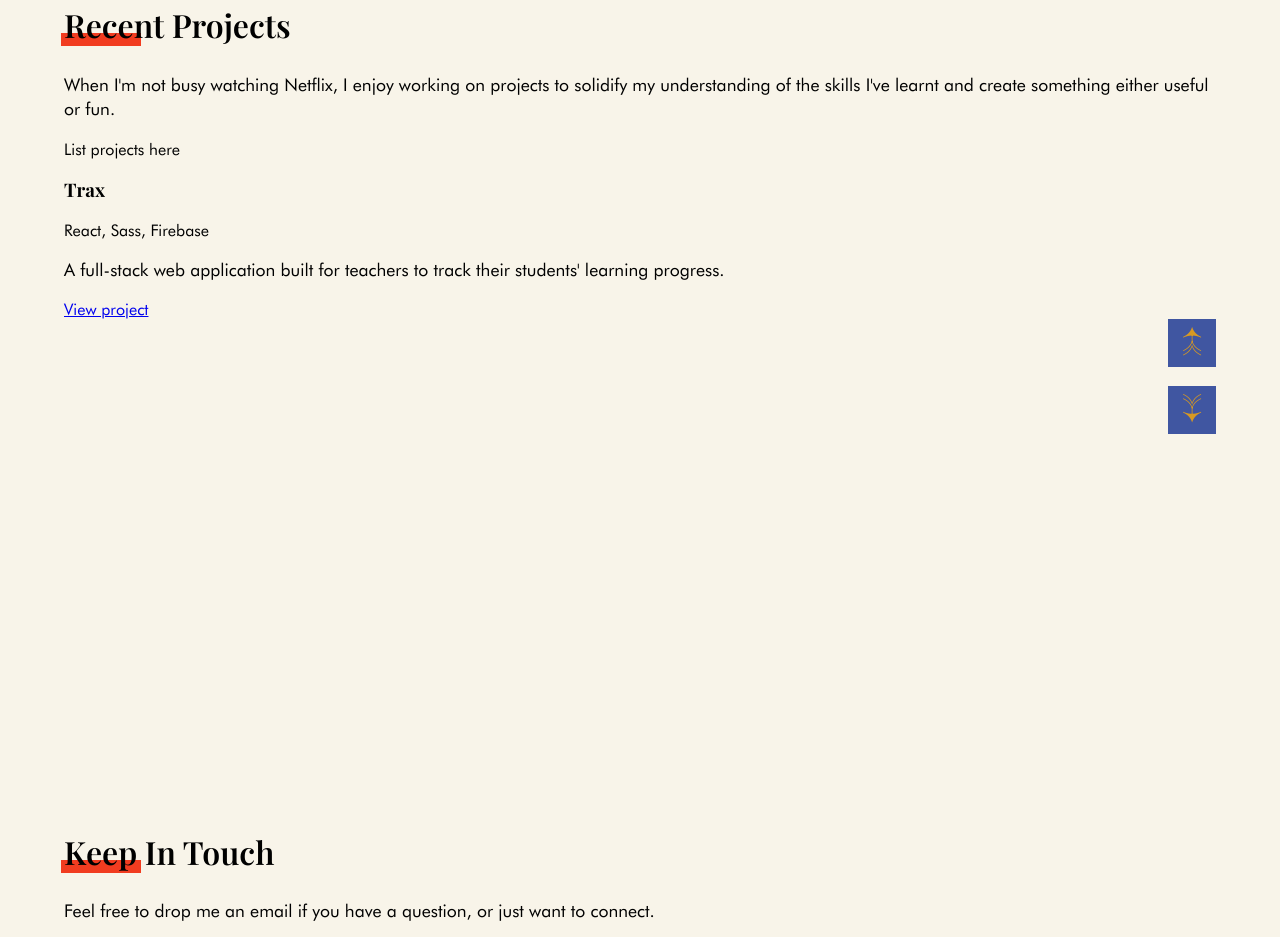
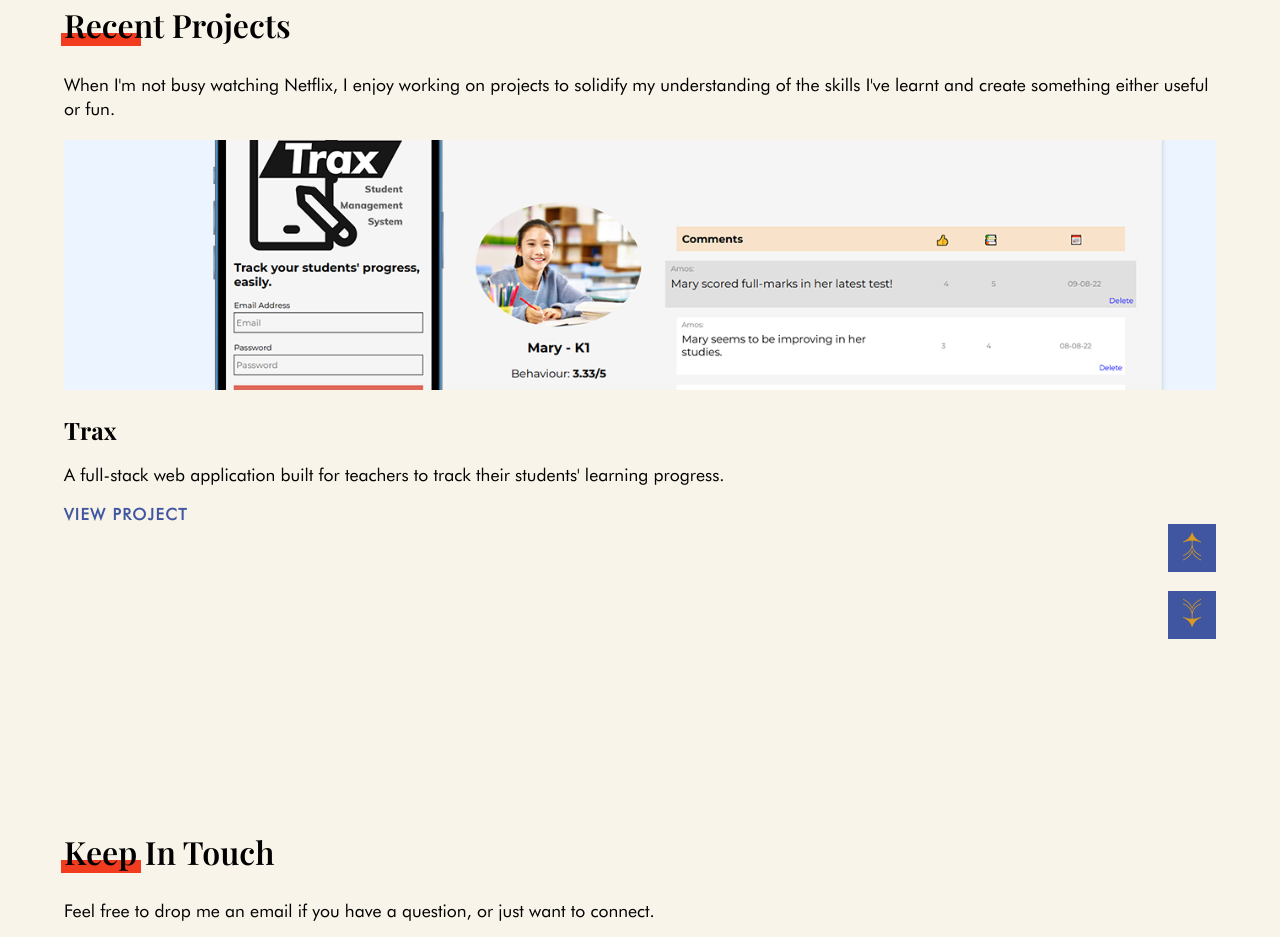
Before and after one commit to atyhamos/gatsby-portfolio, a Gatsby site: page / in a window 1280 px wide. Shown: the part 1650-2587 px from the top of the page. Built offline with nearby package versions, Linux system fonts and the light colour scheme; Gatsby itself is replaced by a stand-in of ours.

Commit message:
Add project component

```diff
--- a/src/components/Project/Project.component.jsx
+++ b/src/components/Project/Project.component.jsx
@@ -1,8 +1,42 @@
-import React from 'react'
+import React, { useState } from 'react'
+import { motion } from 'framer-motion'
 import './Project.component.scss'
+import Highlight from '../Highlight/Highlight.component'
 
-const Project = () => {
-  return <div>Project</div>
+const Project = ({ ...props }) => {
+  const [isFocus, setIsFocus] = useState(false)
+  const handleFocus = (focus) => {
+    if (isFocus !== focus) setIsFocus(focus)
+  }
+  const { pageLink, imageClass, title, description } = props
+  return (
+    <motion.div
+      initial={{ opacity: 0 }}
+      whileInView={{ opacity: 1 }}
+      viewport={{ once: false, amount: 0.3 }}
+      transition={{ duration: 1.5 }}
+      className='project-container'
+    >
+      <a
+        href={pageLink}
+        onMouseOver={() => handleFocus(true)}
+        onMouseOut={() => handleFocus(false)}
+        onFocus={() => handleFocus(true)}
+        onBlur={() => handleFocus(false)}
+      >
+        <div className={`project-image ${imageClass}`} />
+        <h3>{title}</h3>
+      </a>
+      <p>{description}</p>
+      <a href={pageLink} className='view-link'>
+        {isFocus ? (
+          <Highlight duration={0.5}>View project</Highlight>
+        ) : (
+          'View project'
+        )}
+      </a>
+    </motion.div>
+  )
 }
 
 export default Project
--- a/src/components/Project/Project.component.scss
+++ b/src/components/Project/Project.component.scss
@@ -0,0 +1,47 @@
+$color-yellow-dark: #d79922;
+$color-beige: #efe2ba;
+$color-red-orange: #f13c20;
+$color-blue: #4056a1;
+$color-blue-light: #c5cbe3;
+
+.project-container {
+  a {
+    text-decoration: none;
+  }
+  .project-image {
+    width: 100%;
+    height: 250px;
+    background-size: cover;
+    background-position: center;
+    scale: 1;
+    transition: scale 0.25s;
+  }
+
+  .project-image:hover,
+  .project-image:focus {
+    scale: 1.025;
+    cursor: pointer;
+  }
+
+  h3 {
+    font-size: 1.5rem;
+    margin-bottom: 0;
+    color: black;
+  }
+
+  .view-link {
+    text-decoration: none;
+    text-transform: uppercase;
+    letter-spacing: 1.5px;
+    color: $color-blue;
+    font-weight: bolder;
+  }
+  .view-link:hover,
+  .view-link:focus {
+    text-decoration: underline;
+  }
+}
+
+.trax-image {
+  background-image: url('../../images/trax-mockup.png');
+}
--- a/src/components/Projects/Projects.component.jsx
+++ b/src/components/Projects/Projects.component.jsx
@@ -1,6 +1,7 @@
 import React from 'react'
+import { motion } from 'framer-motion'
 import './Projects.component.scss'
-import { motion } from 'framer-motion'
+import Project from '../Project/Project.component'
 
 const Projects = () => {
   return (
@@ -18,24 +19,14 @@ const Projects = () => {
         solidify my understanding of the skills I've learnt and create something
         either useful or fun.
       </p>
-      <div className='projects-container'>List projects here</div>
-      <motion.div
-        initial={{ opacity: 0 }}
-        whileInView={{ opacity: 1 }}
-        viewport={{ once: false, amount: 0.3 }}
-        transition={{ duration: 1.5 }}
-        className='project-container'
-      >
-        <h3>Trax</h3>
-        <span>React, Sass, Firebase</span>
-        <p>
-          A full-stack web application built for teachers to track their
-          students' learning progress.
-        </p>
-        <a href='/trax' className='view-link'>
-          View project
-        </a>
-      </motion.div>
+      <div className='projects-container'>
+        <Project
+          pageLink='/trax'
+          imageClass='trax-image'
+          title='Trax'
+          description="A full-stack web application built for teachers to track their students' learning progress."
+        />
+      </div>
       <a className='arrow' href='#skills'>
         ↑
       </a>
--- a/src/components/Trax/Trax.component.jsx
+++ b/src/components/Trax/Trax.component.jsx
@@ -1,8 +1,8 @@
 import React from 'react'
 import { motion } from 'framer-motion'
-import './Trax.component.scss'
 import Highlight from '../Highlight/Highlight.component'
 import { colorBlack, colorYellowDark } from '../Colors'
+import './Trax.component.scss'
 
 const Trax = () => {
   return (
--- a/src/pages/about-me.jsx
+++ b/src/pages/about-me.jsx
@@ -1,12 +1,12 @@
 import React from 'react'
+import Navigation from '../components/Navigation/Navigation.component'
+import AboutMe from '../components/AboutMe/AboutMe.component'
+import Footer from '../components/Footer/Footer.component'
 import '@fontsource/playfair-display'
 import '@fontsource/raleway'
 import '@fontsource/playfair-display/600.css'
 import '@fontsource/playfair-display/700.css'
 import '../styles/aboutme.scss'
-import AboutMe from '../components/AboutMe/AboutMe.component'
-import Navigation from '../components/Navigation/Navigation.component'
-import Footer from '../components/Footer/Footer.component'
 
 const AboutPage = () => {
   return (
--- a/src/pages/trax.jsx
+++ b/src/pages/trax.jsx
@@ -1,12 +1,12 @@
 import React from 'react'
+import Navigation from '../components/Navigation/Navigation.component'
+import Trax from '../components/Trax/Trax.component'
+import Footer from '../components/Footer/Footer.component'
 import '@fontsource/playfair-display'
 import '@fontsource/raleway'
 import '@fontsource/playfair-display/600.css'
 import '@fontsource/playfair-display/700.css'
 import '../styles/aboutme.scss'
-import Navigation from '../components/Navigation/Navigation.component'
-import Footer from '../components/Footer/Footer.component'
-import Trax from '../components/Trax/Trax.component'
 
 const TraxPage = () => {
   return (
```
Also changed, not shown: src/pages/index.jsx (+7 -7 lines), src/images/trax-mockup.png (added).
